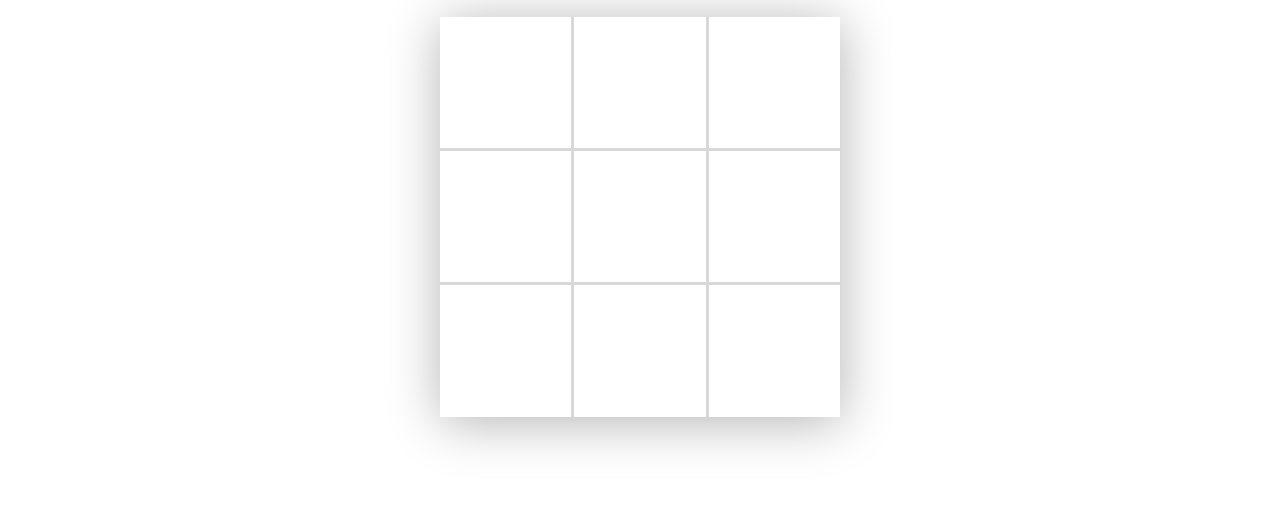
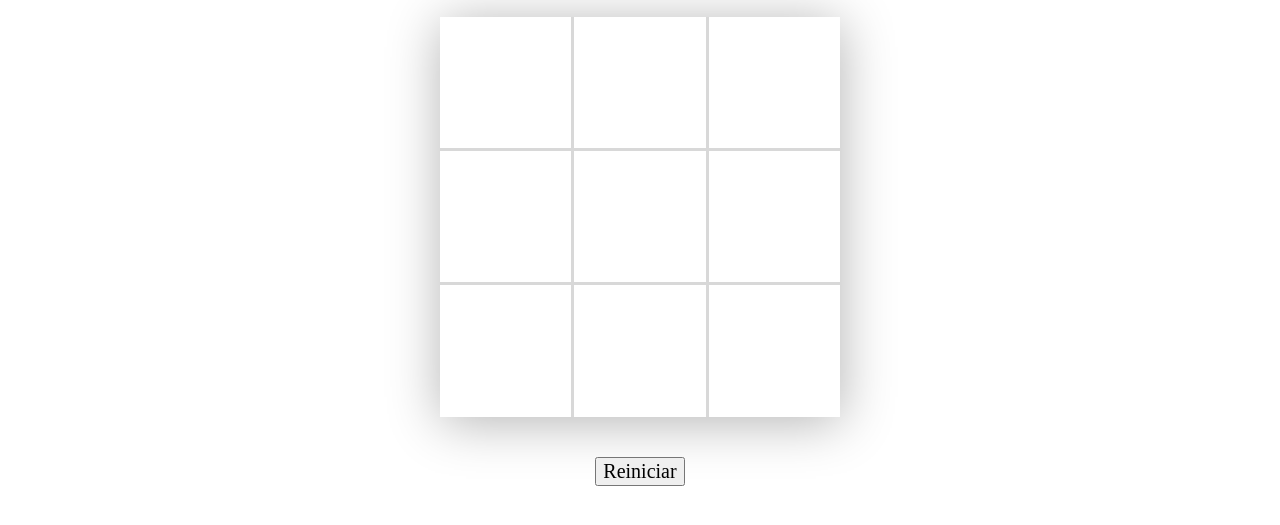
Before and after one commit to elbarril/tresenlineaemi, a plain HTML site: page index.html in a window 1280 px wide. Shown: the part 143-668 px from the top of the page. Drawn offline with Linux system fonts and the light colour scheme.

Commit message:
ultimos cambios del juego

```diff
--- a/index.html
+++ b/index.html
@@ -29,6 +29,9 @@
         <div class="space" id="eight"></div>
         <div class="space" id="nine"></div>
     </div>
+    <div class="d-flex">
+        <button onclick="reset()" >Reiniciar</button>
+    </div>
     <!-- Usamos la librería jquery para facilitar la programación -->
     <script src="jquery-3.6.0.js"></script>
     <script src="script.js"></script>
--- a/script.js
+++ b/script.js
@@ -1,5 +1,5 @@
 // tablero para trabajar la lógica para encontrar ganador
-let board = [
+var board = [
     [1,2,3],
     [4,5,6],
     [7,8,9]
@@ -120,7 +120,7 @@ function saveSpacePlayed (index, symbol) {
 }
 
 function isThreeInLine(symbol) {
-    //[   // 0
+    //[      0
     //     0 1 2
     //    [1,2,3],
     //       1
@@ -130,8 +130,8 @@ function isThreeInLine(symbol) {
     //     0 1 2
     //    [7,8,9]
     //]
-        // match top row
-    if (
+
+    if (// match top row
         (board[0][0] == symbol && board[0][1] == symbol && board[0][2] == symbol) ||
         // match middle row
         (board[1][0] == symbol && board[1][1] == symbol && board[1][2] == symbol) ||
@@ -146,11 +146,28 @@ function isThreeInLine(symbol) {
         // match left to right diagonal
         (board[0][0] == symbol && board[1][1] == symbol && board[2][2] == symbol) ||
         // match right to left diagonal
-        (board[0][2] == symbol && board[1][1] == symbol && board[2][0] == symbol)
-        )
+        (board[0][2] == symbol && board[1][1] == symbol && board[2][0] == symbol) )
     {
         return true;
     }else{
         return false;
     }
 }
+
+function reset() {
+    players.forEach(p => {
+        p.isTurn = (p.id == 1) ? true : false;
+        p.won = false;
+        $('.'+p.symbol).remove();
+    });
+    spaces.forEach(s => {
+        s.played = false;
+    });
+    board = [
+        [1,2,3],
+        [4,5,6],
+        [7,8,9]
+    ];
+    $('.heading').text('Tres en línea');
+    $('.heading').css('color', 'black');
+}
--- a/style.css
+++ b/style.css
@@ -7,6 +7,10 @@ body{
 .d-flex{
     display: flex;
     justify-content: space-between;
+}
+
+button{
+    margin: 40px auto;
 }
 
 .d-grid{
```
